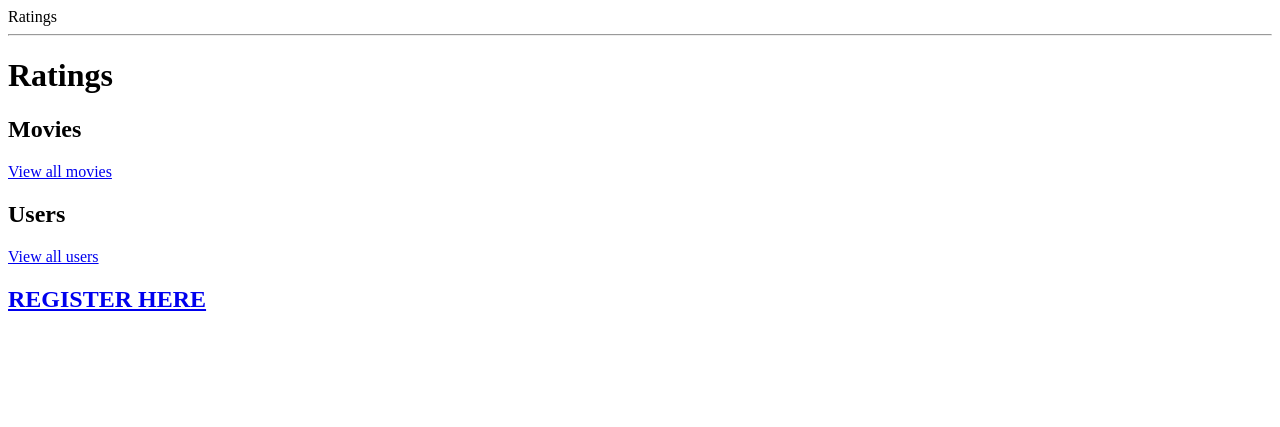
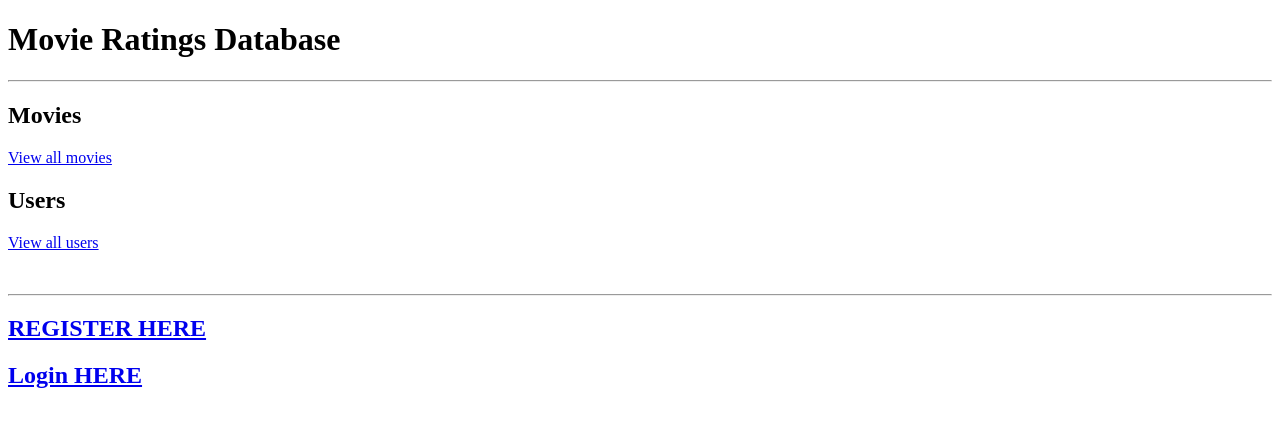
Before and after one commit to marysophiam/ratings, a Flask app: page / in a window 1280 px wide. Shown: the top 427 px of the page. Run offline with Flask 2, Linux system fonts and the light colour scheme.

Commit message:
Project still in progress. Needs work. Latest update: finished login, still needs logout.

```diff
--- a/server.py
+++ b/server.py
@@ -54,6 +54,7 @@ def register_process():
 
     user_query = User.query.filter_by(email=email)
     if user_query.all() == []:
+    #if not user_query....
         user_query = User(email=email,
                           password=password)
         db.session.add(user_query)
@@ -65,6 +66,55 @@ def register_process():
     return redirect("/")
     #####CODE checks if the user is in the database... if not add new user
     # once new user added ... redirect user to the homepage
+
+
+
+
+#go to login form
+@app.route('/login', methods=["GET"])
+def login_form():
+    """     """
+
+    return render_template("login_form.html")
+
+
+#submit registration
+@app.route('/login', methods=["POST"])
+def login_process():
+    """      """
+
+    email = request.form.get('email')
+    password = request.form.get('password')
+
+    user_query = User.query.filter_by(email=email).first()
+
+
+    if not user_query:
+        #if not user....
+        flash("YOU ARE NOT IN THE SYSTEM - please register")
+        return redirect("/")
+    else:
+        if password == user_query.password:
+            # login success
+            flash("Thank you for Logging In!")
+            return redirect("/")
+            #then log user in ---
+            #(add their user id picked up from Database to the FLASK session)
+
+        elif password != user_query.password:
+             flash("Incorrect password Try again")
+             return redirect("/login")
+
+
+
+    #if email matches password:
+        #then log user in ---
+        #(add their user id picked up from Databaseto the FLASK session)
+
+
+
+
+
 
 if __name__ == "__main__":
     # We have to set debug=True here, since it has to be True at the
--- a/templates/base.html
+++ b/templates/base.html
@@ -6,8 +6,17 @@
 </head>
 
 <body>
-  Ratings
-  <hr>
+
+    {% with messages = get_flashed_messages() %}
+      {% if messages %}
+        <ul class=flashes>
+        {% for message in messages %}
+          <li>{{ message }}</li>
+        {% endfor %}
+        </ul>
+      {% endif %}
+    {% endwith %}
+
 
   {% block content %} put your content here {% endblock %}
 
--- a/templates/homepage.html
+++ b/templates/homepage.html
@@ -1,7 +1,9 @@
 {% extends 'base.html' %}
 {% block content %}
 
-<h1>Ratings</h1>
+<h1>Movie Ratings Database</h1>
+
+<hr>
 
 <h2>Movies</h2>
 <p><a href="/movies">View all movies</a></p>
@@ -9,7 +11,11 @@
 <h2>Users</h2>
 <p><a href="/users">View all users</a></p>
 
+<br><hr>
+
 <a href="/register"><h2>REGISTER HERE</h2></a>
 <!-- an <a> is always a GET so it knows to go to the "get" route-->
 
+<a href="/login"><h2>Login HERE</h2></a>
+
 {% endblock %}
```
Also changed, not shown: templates/login_form.html (added, +22 -0 lines), login_form.html (added).
